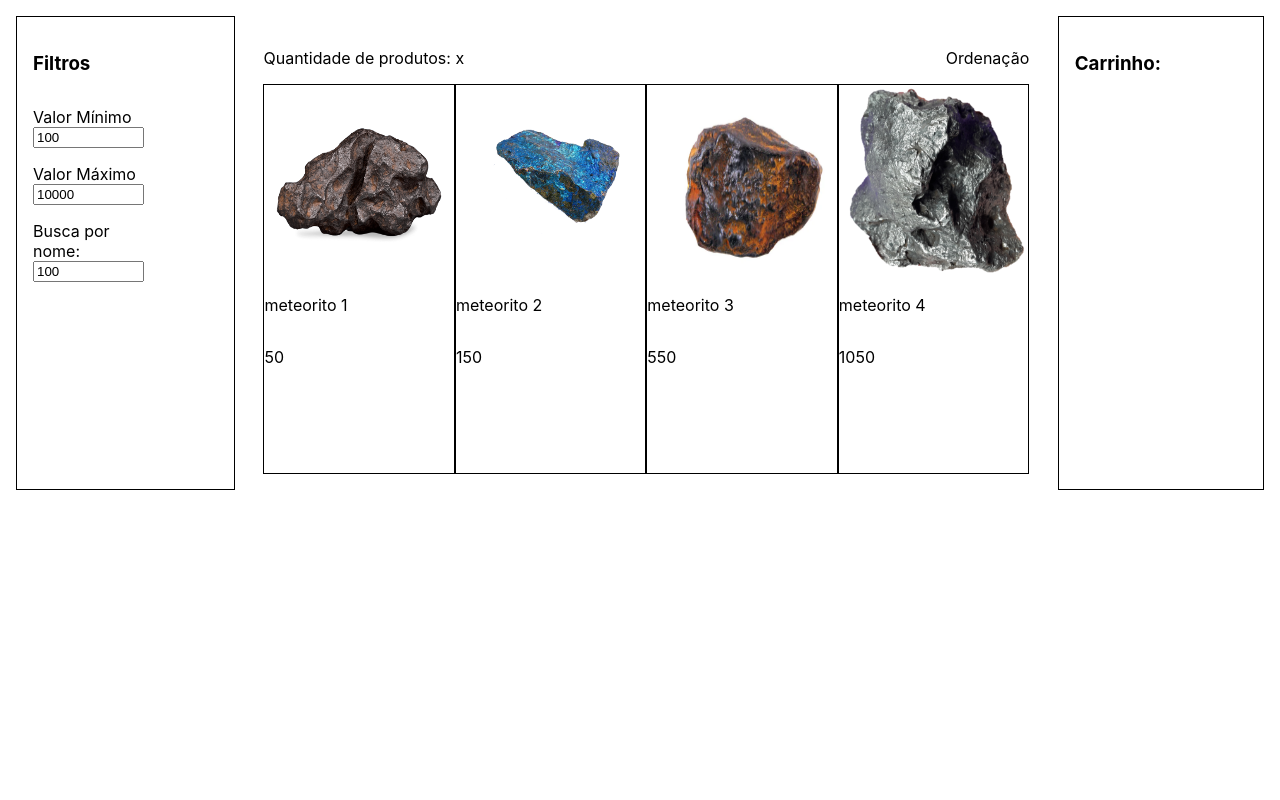
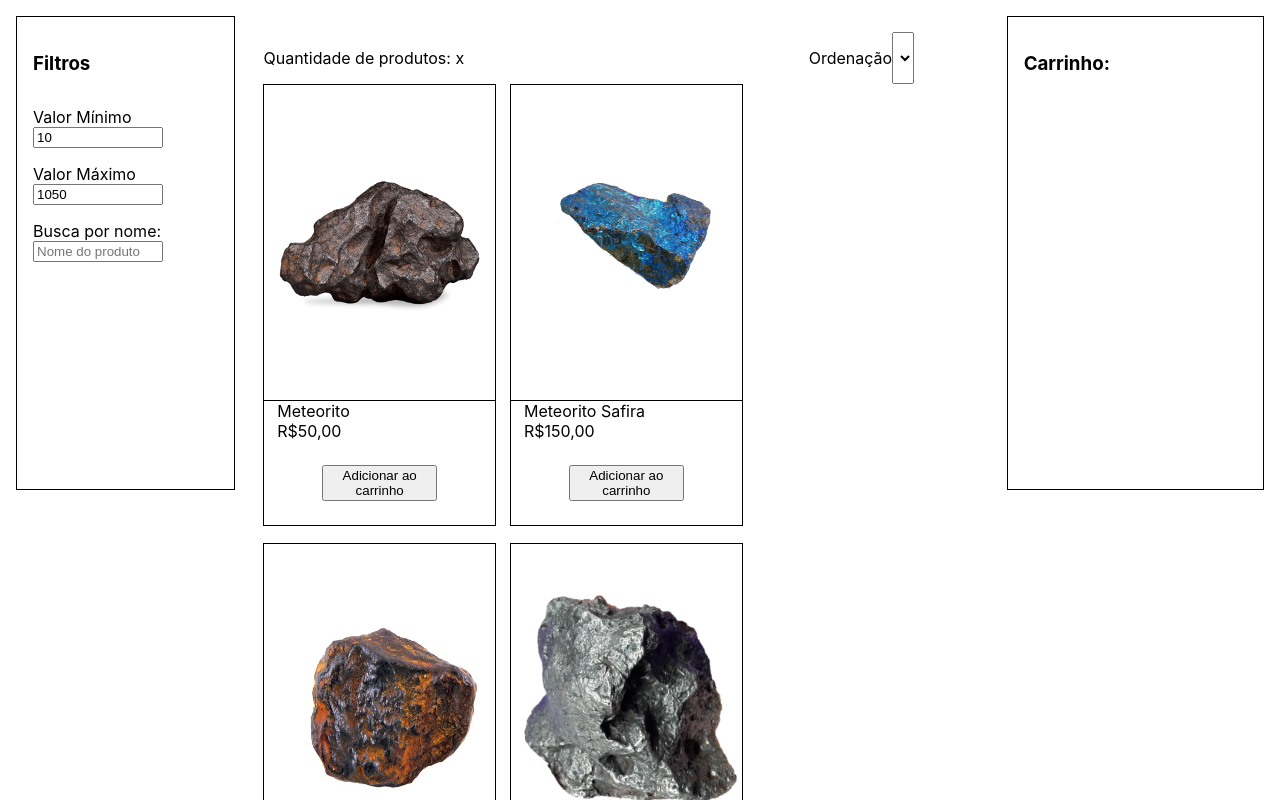
Before and after one commit to future4code/Alves-labe-commerce9, a React (Create React App) app: page / in a window 1280 px wide. Shown: the top 800 px of the page. Built offline with nearby package versions, Linux system fonts and the light colour scheme.

Commit message:
Implementei todos os filtros e alterei a estruturação dos componentes

```diff
--- a/src/App.js
+++ b/src/App.js
@@ -1,8 +1,6 @@
 import React from 'react'
 import styled from 'styled-components'
-import FilterContainer from './components/FilterContainer/FilterContainer'
 import CentralContainer from './components/CentralContainer/CentralContainer'
-import CartContainer from './components/CartContainer/CartContainer'
 
 
 const MainContainer = styled.div`
@@ -11,14 +9,79 @@ height: 100vh;
 display: flex;
 gap: 1%;
 `
+const FilterContainer = styled.div`
+display: flex;
+flex-direction: column;
+border: 1px solid black;
+width: 18%;
+height: 55%;
+padding: 16px;
+`
+const CartContainer = styled.div`
+display: flex;
+flex-direction: column;
+border: 1px solid black;
+width: 25%;
+height: 55%;
+padding: 16px;
+`
+
+const Title = styled.h3`
+margin-bottom: 4vh;
+`
+const Label = styled.label`
+display: flex;
+flex-direction: column;
+width: 70%;
+margin-bottom: 2vh;
+`
 
 class App extends React.Component {
+  state = {
+    minValueInput: 10,
+    maxValueInput: 1050,
+    nameInput: '',
+  }
+
+  handleChangeMinValue = (event) => {
+    this.setState({ minValueInput: event.target.value })
+  }
+
+  handleChangeMaxValue = (event) => {
+    this.setState({ maxValueInput: event.target.value })
+    console.log(event.target.value)
+  }
+
+  handleChangeName = (event) => {
+    this.setState({ nameInput: event.target.value })
+  }
+
   render() {
     return (
       <MainContainer>
-        <FilterContainer></FilterContainer>
-        <CentralContainer></CentralContainer>
-        <CartContainer></CartContainer>
+        <FilterContainer>
+          <Title>Filtros</Title>
+          <Label>
+            Valor Mínimo
+            <input type="number" onChange={this.handleChangeMinValue} value={this.state.minValueInput}/>
+          </Label>
+          <Label>
+            Valor Máximo
+            <input type="number" onChange={this.handleChangeMaxValue} value={this.state.maxValueInput} />
+          </Label>
+          <Label>
+            Busca por nome:
+            <input type="text" onChange={this.handleChangeName} placeholder='Nome do produto'/>
+          </Label>
+        </FilterContainer>
+        <CentralContainer
+          minValue={this.state.minValueInput}
+          maxValue={this.state.maxValueInput}
+          nameFilter={this.state.nameInput}
+        ></CentralContainer>
+        <CartContainer>
+          <Title>Carrinho:</Title>
+        </CartContainer>
       </MainContainer>
     )
   }
--- a/src/components/Card/Card.js
+++ b/src/components/Card/Card.js
@@ -5,23 +5,39 @@ import styled from 'styled-components'
 const MainContainer = styled.div`
 display: flex;
 flex-direction: column;
-width: 35%;
+width: 18vw;
 border: 1px solid black;
 height: 100%;
+margin-bottom: 1vh;
 `
 
 const MainContainer2 = styled.div`
 display: flex;
 flex-direction: column;
-width: 35%;
-border: 1px solid black;
-height: 100%;
+justify-content: flex-end;
+height: 35%;
+border-top: 1px solid black;
 `
 
 const ImagemME = styled.img`
-height: 50%;
+height: 70%;
 width: 100%;
-margin-right: 10px;
+`
+
+const Infos = styled.p`
+    margin: 0 1vw;
+
+`
+const ButtonAdd = styled.button`
+width: 50%;
+align-self: center;
+margin: 3vh;
+`
+
+const ImageContainer = styled.div`
+height: 100%;
+display: flex;
+align-items: center;
 `
 
 export default class Card extends Component {
@@ -30,9 +46,14 @@ export default class Card extends Component {
 
         return (
             <MainContainer>
-                <ImagemME src={this.props.imagem} />
-                <p>{this.props.nome}</p>
-                <p>{this.props.preco}</p>
+                <ImageContainer>
+                    <ImagemME src={this.props.imagem} />
+                </ImageContainer>
+                <MainContainer2>
+                    <Infos>{this.props.nome}</Infos>
+                    <Infos>R${this.props.preco},00</Infos>
+                    <ButtonAdd>Adicionar ao carrinho</ButtonAdd>
+                </MainContainer2>
             </MainContainer>
         )
     }
--- a/src/components/CartContainer/CartContainer.js
+++ /dev/null
@@ -1,26 +0,0 @@
-import React, { Component } from 'react'
-import styled from 'styled-components'
-
-
-const MainContainer = styled.div`
-display: flex;
-flex-direction: column;
-border: 1px solid black;
-width: 18%;
-height: 55%;
-padding: 16px;
-`
-
-const Title = styled.h3`
-margin-bottom: 4vh;
-`
-
-export default class CartContainer extends Component {
-    render() {
-        return (
-            <MainContainer>
-                <Title>Carrinho:</Title>
-            </MainContainer>
-        )
-    }
-}
--- a/src/components/CentralContainer/CentralContainer.js
+++ b/src/components/CentralContainer/CentralContainer.js
@@ -19,59 +19,73 @@ const TopContainer = styled.div`
 display: flex;
 flex-direction: row;
 justify-content: space-between;
+margin-right: 5vw;
 `
 
 const BottomContainer = styled.div`
 height: 100%;
 display: flex;
+flex-wrap: wrap;
+gap: 2%;
+`
+
+const FilterSelect = styled.div`
+display:flex;
 `
 
 export default class CentralContainer extends Component {
   state = {
     produtos: [
       {
-            nome: "meteorito 1",
-            preco: "50",
-            imagem: meteorito1
+        nome: "Meteorito",
+        preco: 50,
+        imagem: meteorito1,
       },
       {
-            nome: "meteorito 2",
-            preco: "150",
-            imagem: meteorito2
+        nome: "Meteorito Safira",
+        preco: 150,
+        imagem: meteorito2,
       },
       {
-            nome: "meteorito 3",
-            preco: '550',
-            imagem: meteorito3
+        nome: "Meteorito Topázio",
+        preco: 550,
+        imagem: meteorito3,
       },
       {
-            nome: "meteorito 4",
-            preco: '1050',
-            imagem: meteorito4
+        nome: "Meteorito Lunar",
+        preco: 1050,
+        imagem: meteorito4,
       },
     ]
   }
 
+
   render() {
 
-    const listaDeProdutos = this.state.produtos.map((produto) => {
+    const listaFiltrada = this.state.produtos.map((produto) => {
+      if((this.props.minValue <= produto.preco && this.props.maxValue >= produto.preco) && produto.nome.toLowerCase().includes(this.props.nameFilter)) {
         return (
           <Card
             nome={produto.nome}
             preco={produto.preco}
-            imagem={produto.imagem}>
+            imagem={produto.imagem}
+            display={produto.display}>
           </Card>
         )
+      }
     })
 
     return (
       <MainContainer>
         <TopContainer>
           <p>Quantidade de produtos: x</p>
+          <FilterSelect>
             <p>Ordenação</p>
+            <select></select>
+          </FilterSelect>
         </TopContainer>
         <BottomContainer>
-            {listaDeProdutos}
+          {listaFiltrada}
         </BottomContainer>
 
       </MainContainer>
--- a/src/components/FilterContainer/FilterContainer.js
+++ /dev/null
@@ -1,45 +0,0 @@
-import React, { Component } from 'react'
-import styled from 'styled-components'
-
-const MainContainer = styled.div`
-display: flex;
-flex-direction: column;
-border: 1px solid black;
-width: 18%;
-height: 55%;
-padding: 16px;
-`
-
-const Title = styled.h3`
-margin-bottom: 4vh;
-`
-
-const Label = styled.label`
-display: flex;
-flex-direction: column;
-width: 60%;
-margin-bottom: 2vh;
-`
-
-
-export default class FilterContainer extends Component {
-    render() {
-        return (
-            <MainContainer>
-                <Title>Filtros</Title>
-                <Label>
-                    Valor Mínimo
-                    <input type="number" value="100" />
-                </Label>
-                <Label>
-                    Valor Máximo
-                    <input type="number" value="10000" />
-                </Label>
-                <Label>
-                    Busca por nome:
-                    <input type="text" value="100" />
-                </Label>
-            </MainContainer>
-        )
-    }
-}
```
Lines whose indentation alone changed are shown as unchanged.
